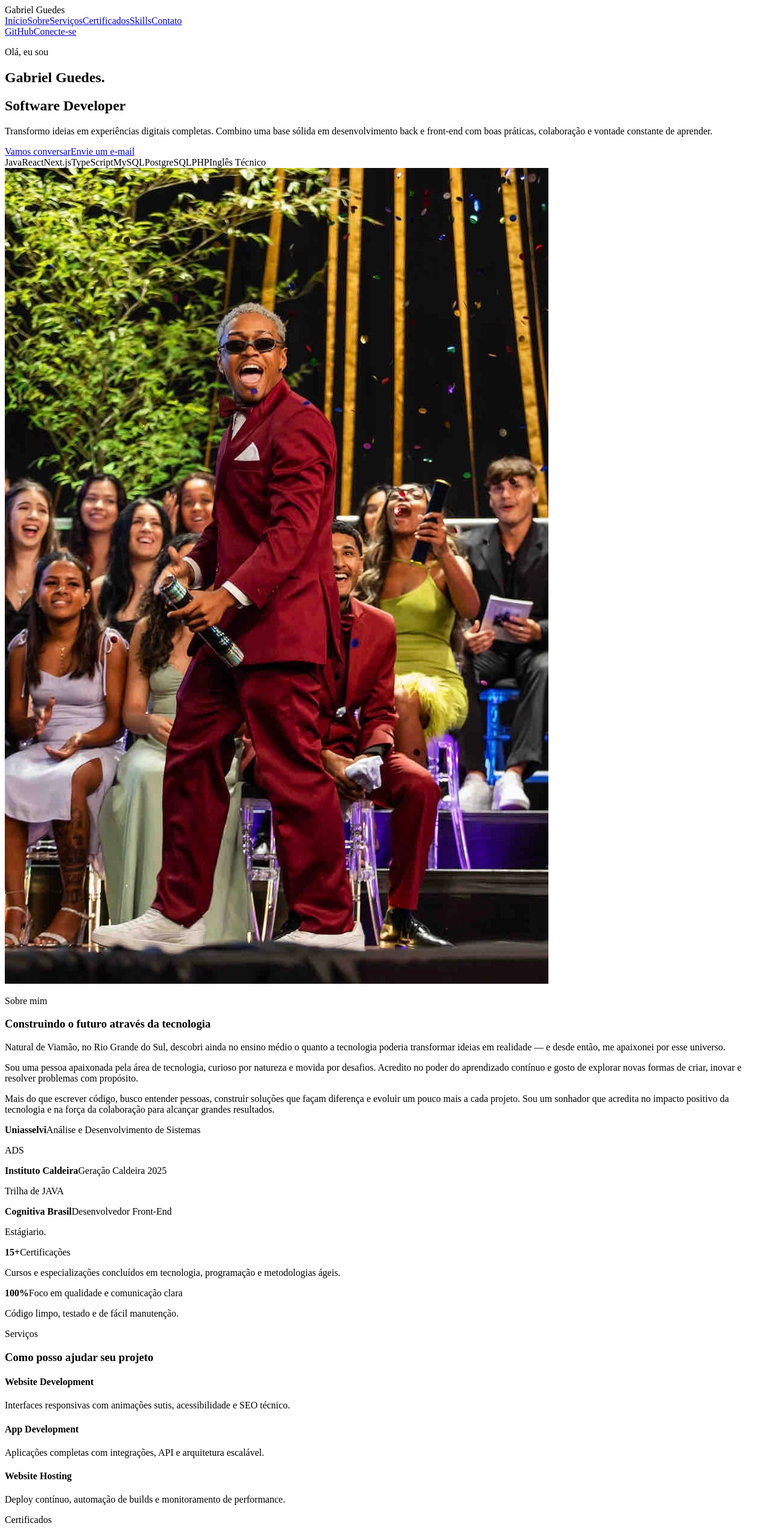
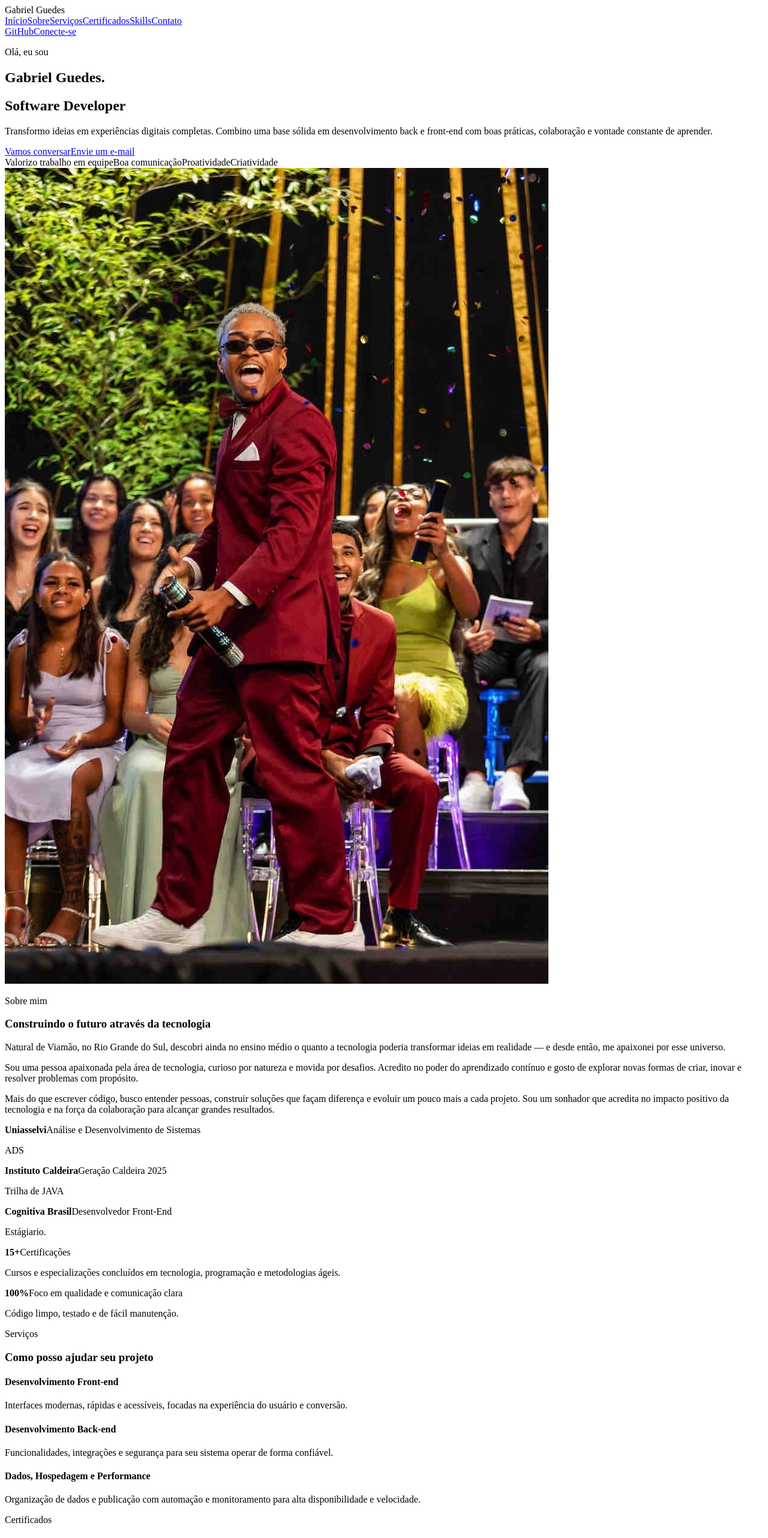
Before and after one commit to byelziin/Portifolio, a React (Vite) app: page / in a window 1280 px wide. Shown: the top 2564 px of the page at 60% size. Built offline with nearby package versions, Linux system fonts and the light colour scheme; the HTML template or start-up script is replaced by a standard one.

Commit message:
Atualiza serviços (linguagem para cliente), hero tags (soft skills incluindo Criatividade) e configura dev server (porta 3000 com open).

```diff
--- a/src/App.tsx
+++ b/src/App.tsx
@@ -18,15 +18,11 @@ export default function App() {
     target?.scrollIntoView({ behavior: 'smooth', block: 'start' });
   };
 
-  const heroSkillsIds = [
-    'skill-java',
-    'skill-react',
-    'skill-next',
-    'skill-typescript',
-    'skill-mysql',
-    'skill-postgres',
-    'skill-php',
-    'skill-english',
+  const heroSoftSkills = [
+    'Valorizo trabalho em equipe',
+    'Boa comunicação',
+    'Proatividade',
+    'Criatividade',
   ];
 
   return (
@@ -80,11 +76,10 @@ export default function App() {
                 Envie um e-mail
               </a>
             </div>
-            <div className="hero-tags" aria-label="Tecnologias em destaque">
-              {heroSkillsIds.map((id) => {
-                const skill = skills.find((s) => s.id === id);
-                return <span key={id}>{skill?.label}</span>;
-              })}
+            <div className="hero-tags" aria-label="Competências pessoais em destaque">
+              {heroSoftSkills.map((label) => (
+                <span key={label}>{label}</span>
+              ))}
             </div>
           </div>
 
--- a/src/data/portfolioContent.ts
+++ b/src/data/portfolioContent.ts
@@ -20,18 +20,18 @@ export const highlights: Highlight[] = [
 export const services: Service[] = [
   {
     id: 'service-web',
-    title: 'Website Development',
-    description: 'Interfaces responsivas com animações sutis, acessibilidade e SEO técnico.',
+    title: 'Desenvolvimento Front-end',
+    description: 'Interfaces modernas, rápidas e acessíveis, focadas na experiência do usuário e conversão.',
   },
   {
     id: 'service-app',
-    title: 'App Development',
-    description: 'Aplicações completas com integrações, API e arquitetura escalável.',
+    title: 'Desenvolvimento Back-end',
+    description: 'Funcionalidades, integrações e segurança para seu sistema operar de forma confiável.',
   },
   {
     id: 'service-hosting',
-    title: 'Website Hosting',
-    description: 'Deploy contínuo, automação de builds e monitoramento de performance.',
+    title: 'Dados, Hospedagem e Performance',
+    description: 'Organização de dados e publicação com automação e monitoramento para alta disponibilidade e velocidade.',
   },
 ];
 
```
Also changed, not shown: 1 other file (tests, documents, lock files or other folders).
